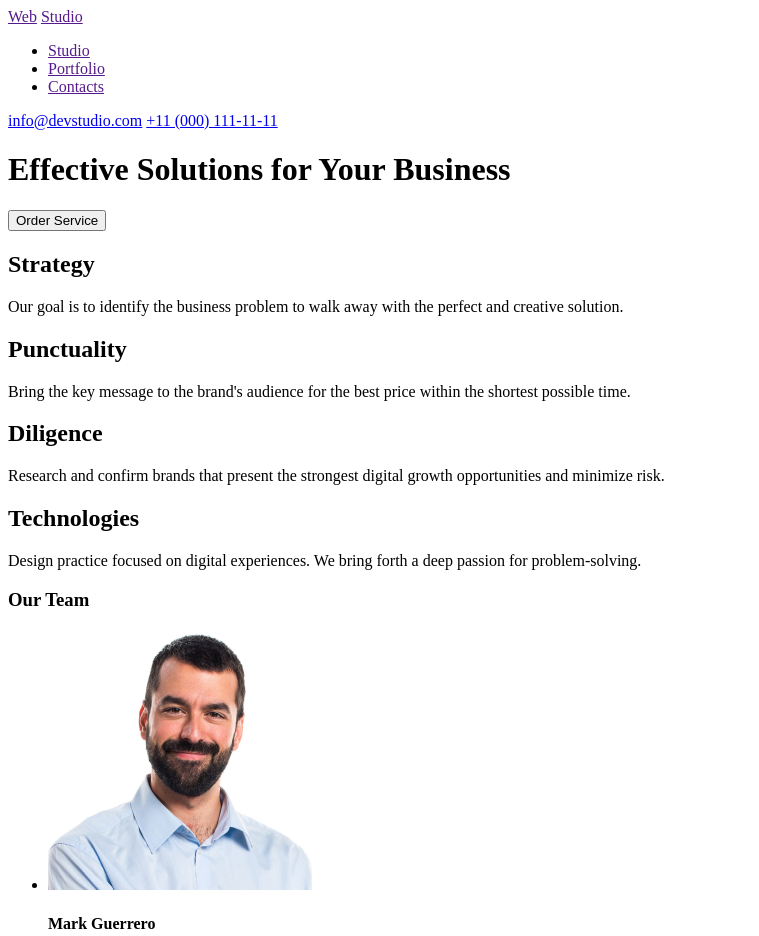
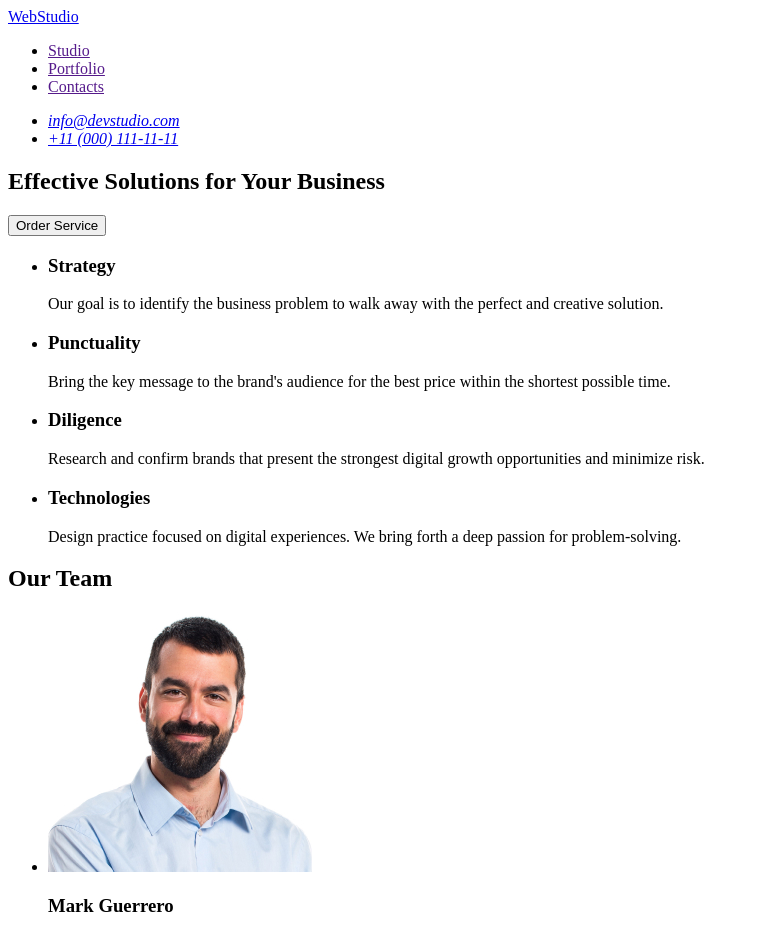
Before and after one commit to Milana-Ro/goit-markup-hw-01, a plain HTML site: page index.html in a window 1280 px wide. Shown: the top 936 px of the page, without its empty margins (0-759 px from the left). Drawn offline with Linux system fonts and the light colour scheme.

Commit message:
autocheck mistakes fix

```diff
--- a/index.html
+++ b/index.html
@@ -8,10 +8,9 @@
 
   <body>
     <header>
-      <a href="">Web</a>
-      <a href="">Studio</a>
+      <nav>
+        <a href="./index.html">WebStudio</a>
 
-      <nav>
         <ul>
           <li>
             <a href="">Studio</a>
@@ -25,97 +24,112 @@
         </ul>
       </nav>
 
+      <address>
+        <ul>
+          <li>
             <a href="mailto:info@devstudio.com">info@devstudio.com</a>
+          </li>
+          <li>
             <a href="tel:+110001111111">+11 (000) 111-11-11</a>
-
-      <h1>Effective Solutions for Your Business</h1>
-      <button type="button">Order Service</button>
+          </li>
+        </ul>
+      </address>
     </header>
 
     <main>
       <section>
-        <h2>Strategy</h2>
+        <h1>Effective Solutions for Your Business</h1>
+        <button type="button">Order Service</button>
+      </section>
+
+      <section>
+        <ul>
+          <li>
+            <h3>Strategy</h3>
             <p>
               Our goal is to identify the business problem to walk away with the
               perfect and creative solution.
             </p>
-      </section>
+          </li>
 
-      <section>
-        <h2>Punctuality</h2>
+          <li>
+            <h3>Punctuality</h3>
             <p>
               Bring the key message to the brand's audience for the best price
               within the shortest possible time.
             </p>
+          </li>
+
+          <li>
+            <h3>Diligence</h3>
+            <p>
+              Research and confirm brands that present the strongest digital
+              growth opportunities and minimize risk.
+            </p>
+          </li>
+
+          <li>
+            <h3>Technologies</h3>
+            <p>
+              Design practice focused on digital experiences. We bring forth a
+              deep passion for problem-solving.
+            </p>
+          </li>
+        </ul>
       </section>
 
       <section>
-        <h2>Diligence</h2>
-        <p>
-          Research and confirm brands that present the strongest digital growth
-          opportunities and minimize risk.
-        </p>
-      </section>
-
-      <section>
-        <h2>Technologies</h2>
-        <p>
-          Design practice focused on digital experiences. We bring forth a deep
-          passion for problem-solving.
-        </p>
-      </section>
-
-      <h3>Our Team</h3>
+        <h2>Our Team</h2>
         <ul>
           <li>
             <img
-            src="./images/img.png"
+              src="./images/img1.jpg"
               alt="Product Designer"
               width="264"
               height="260"
             />
-          <h4>Mark Guerrero</h4>
+            <h3>Mark Guerrero</h3>
             <p>Product Designer</p>
           </li>
 
           <li>
             <img
-            src="./images/img(1).png"
+              src="./images/img2.jpg"
               alt="Frontend Developer"
               width="264"
               height="260"
             />
-          <h4>Tom Ford</h4>
+            <h3>Tom Ford</h3>
             <p>Frontend Developer</p>
           </li>
 
           <li>
             <img
-            src="./images/img(2).png"
+              src="./images/img3.jpg"
               alt="Marketing"
               width="264"
               height="260"
             />
-          <h4>Camila Garcia</h4>
+            <h3>Camila Garcia</h3>
             <p>Marketing</p>
           </li>
 
           <li>
             <img
-            src="./images/img(3).png"
+              src="./images/img4.jpg"
               alt="UI Designer"
               width="264"
               height="260"
             />
-          <h4>Daniel Wilson</h4>
+            <h3>Daniel Wilson</h3>
             <p>UI Designer</p>
           </li>
         </ul>
+      </section>
     </main>
 
     <footer>
-      <a href="">Web</a>
-      <a href="">Studio</a>
+      <a href="./index.html">WebStudio</a>
       <p>
         Increase the flow of customers and sales for your business with digital
         marketing & growth solutions.
```
Also changed, not shown: images/img(1).png (deleted), images/img(2).png (deleted), images/img(3).png (deleted), images/img.png (deleted), images/img1.jpg (added), images/img2.jpg (added), images/img3.jpg (added), images/img4.jpg (added), 2 other files. Lines whose indentation alone changed are shown as unchanged.
